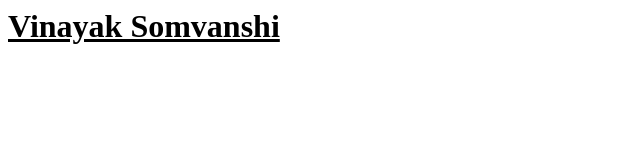
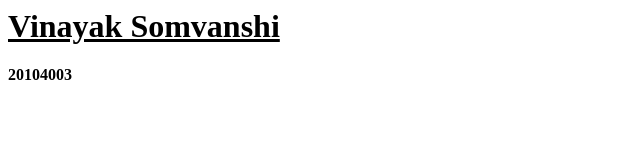
Before and after one commit to MANOJREDDY2004/DL_Exp2, a plain HTML site: page index.html in a window 1280 px wide. Shown: the full height of the page, 0-640 px from the left. Drawn offline with Linux system fonts and the light colour scheme.

Commit message:
name html update

```diff
--- a/index.html
+++ b/index.html
@@ -2,5 +2,6 @@
 	<title>VINAYAK</title>
 	<body>
 		<h1><u>Vinayak Somvanshi</u></h1>
+		<p><strong>20104003</strong></p>
 	</body>
 </html>
```
